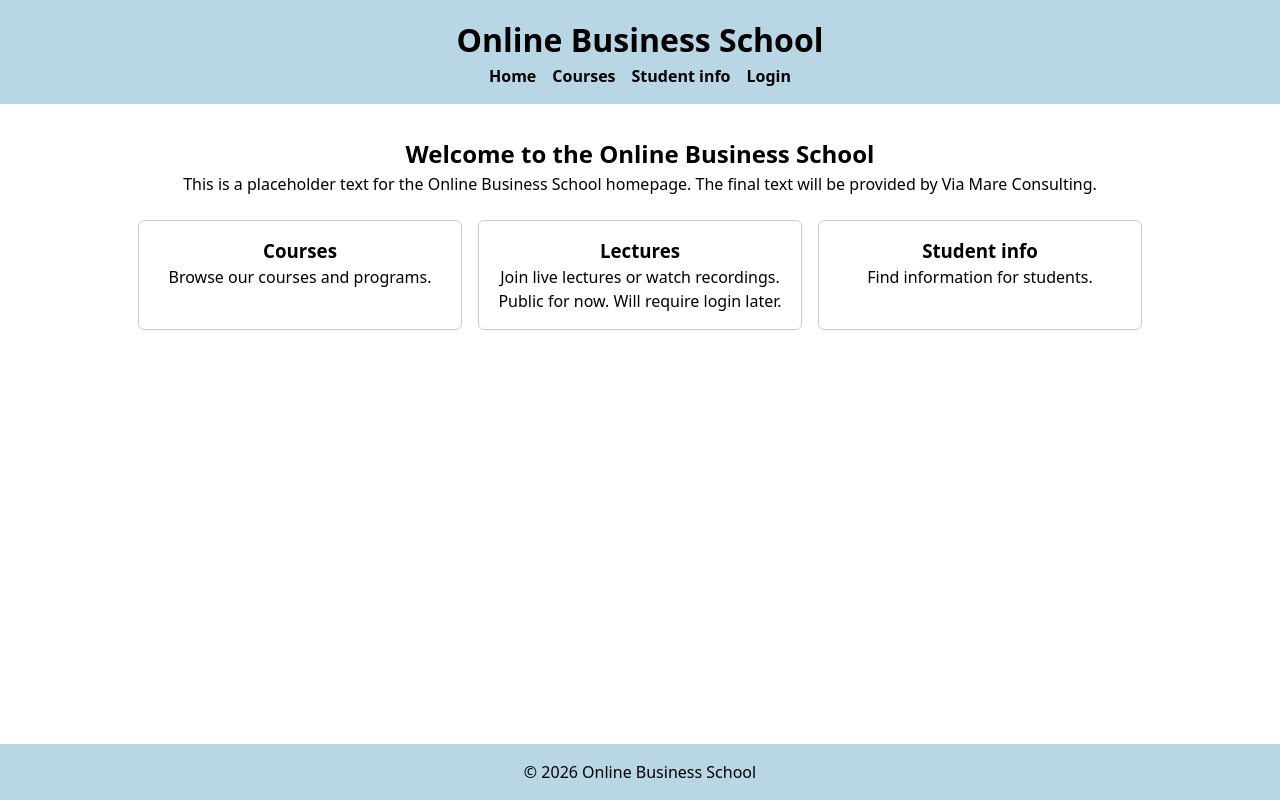
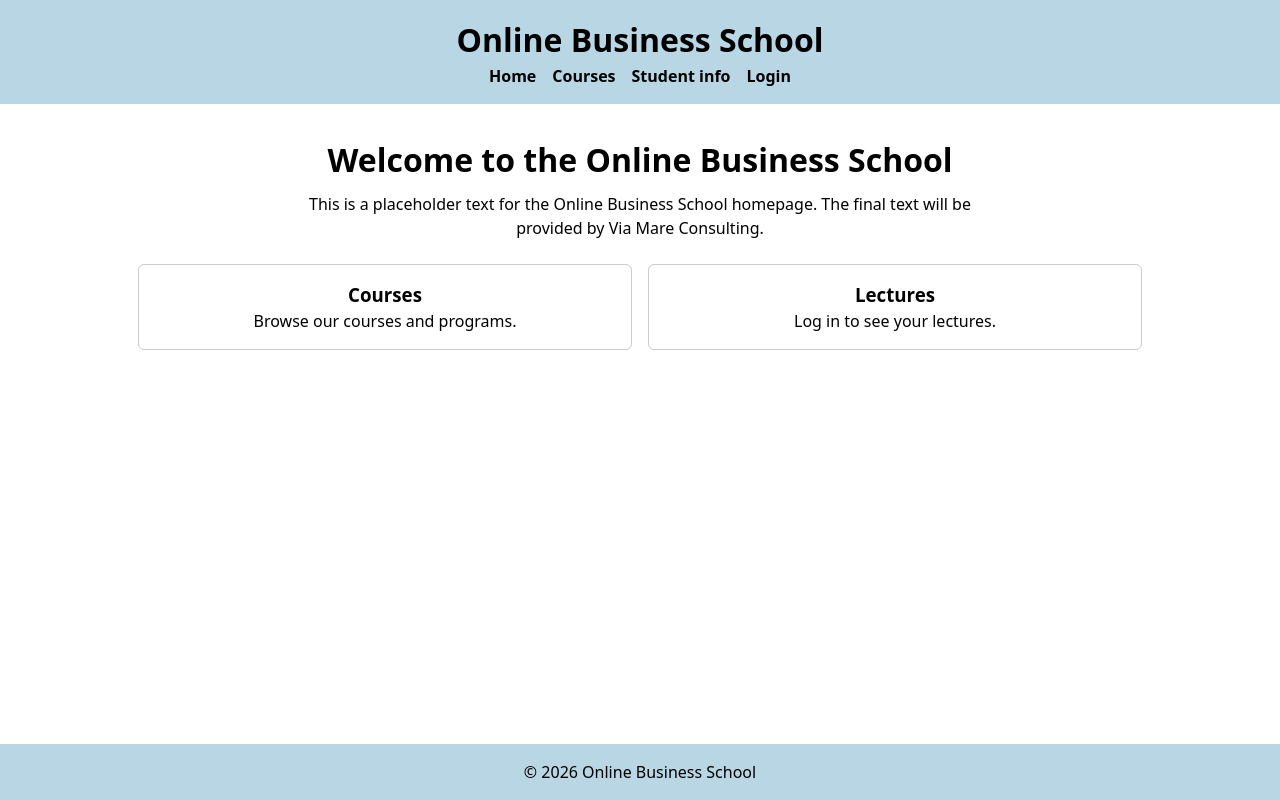
Before and after one commit to linber74/online-business-school-frontend, a React (Vite) app: page / in a window 1280 px wide. Built offline with nearby package versions, Linux system fonts and the light colour scheme.

Commit message:
Update home page cards and styling

```diff
--- a/src/pages/Home.css
+++ b/src/pages/Home.css
@@ -6,17 +6,39 @@
   text-align: center;
 }
 
+.home h2 {
+  font-size: 2rem;
+  margin-bottom: 0.5rem;
+}
+
+.home > p {
+  max-width: 700px;
+  margin: 0 auto;
+}
+
 .card-list {
   display: grid;
   gap: 1rem;
   margin-top: 1.5rem;
+  grid-template-columns: repeat(auto-fit, minmax(250px, 1fr));
+}
+
+.home-card-link {
+  display: block;
+  text-decoration: none;
+  color: inherit;
+}
+
+.home-card-link .card {
+  height: 100%;
+}
+
+.home-card-link:hover .card {
+  border-color: var(--color-primary);
 }
 
 @media (min-width: 768px) {
   .home {
     padding: 2rem 3rem;
   }
-  .card-list{
-    grid-template-columns: repeat(3, 1fr);
-  }
 }
--- a/src/pages/Home.tsx
+++ b/src/pages/Home.tsx
@@ -1,19 +1,37 @@
 import "./Home.css";
 import Card from "../components/Card";
-
-// TODO: Lectures requires login later (see sitemap v2)
-const CARDS = [
-  { title: "Courses", text: "Browse our courses and programs." },
-  {
-    title: "Lectures",
-    text:
-      "Join live lectures or watch recordings. " +
-      "Public for now. Will require login later.",
-  },
-  { title: "Student info", text: "Find information for students." },
-];
+import { Link } from "react-router-dom";
+import { useAuth } from "../context/AuthContext";
 
 function Home() {
+  const { user } = useAuth();
+
+  const cards = [
+    {
+      title: "Courses",
+      text: "Browse our courses and programs.",
+      to: "/courses",
+    },
+
+    {
+      title: "Lectures",
+      text: user
+        ? "Your lectures are in your courses."
+        : "Log in to see your lectures.",
+      to: user ? "/my-courses" : "/login",
+    },
+
+    ...(user
+      ? [
+          {
+            title: "Student info",
+            text: "Find information for students.",
+            to: "/student-info",
+          },
+        ]
+      : []),
+  ];
+
   return (
     <main className="home">
       <h2>Welcome to the Online Business School</h2>
@@ -22,8 +40,10 @@ function Home() {
         final text will be provided by Via Mare Consulting.
       </p>
       <div className="card-list">
-        {CARDS.map((card) => (
-          <Card key={card.title} title={card.title} text={card.text} />
+        {cards.map((card) => (
+          <Link to={card.to} key={card.title} className="home-card-link">
+            <Card title={card.title} text={card.text} />
+          </Link>
         ))}
       </div>
     </main>
```
